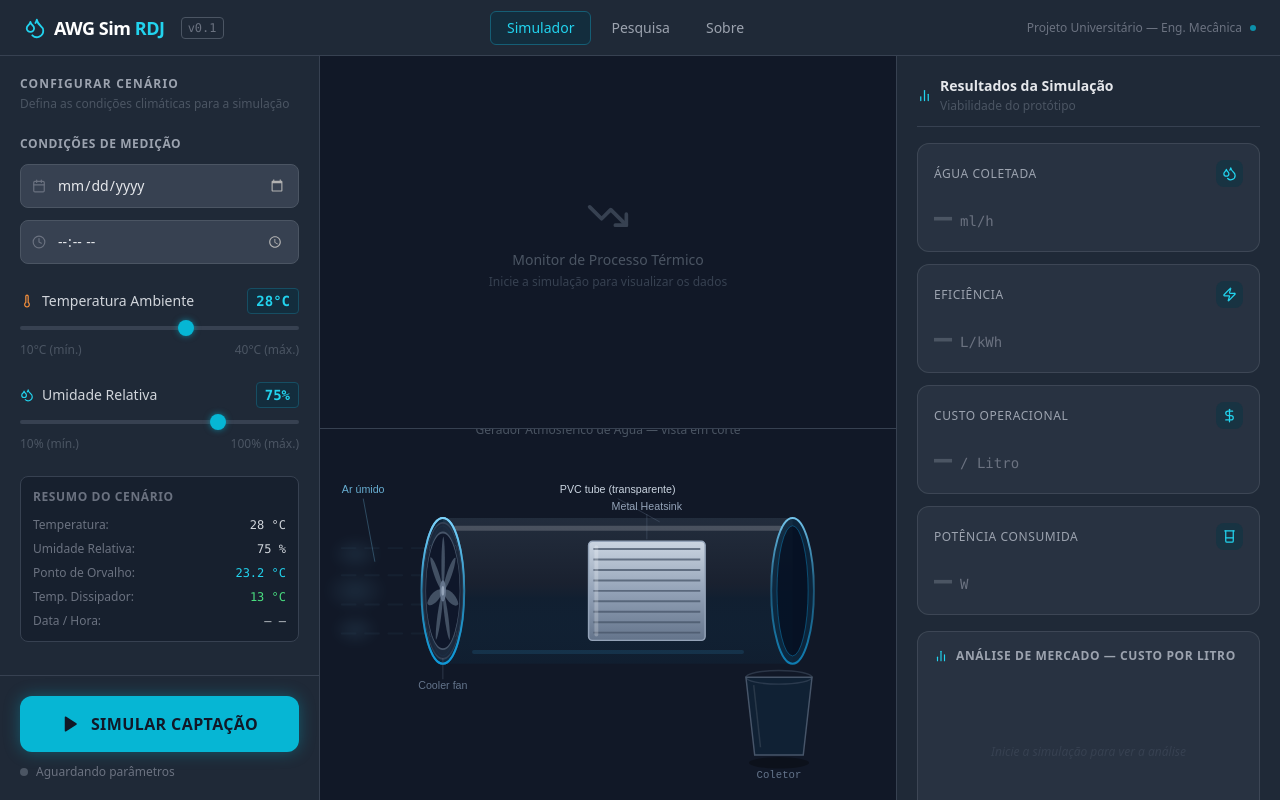
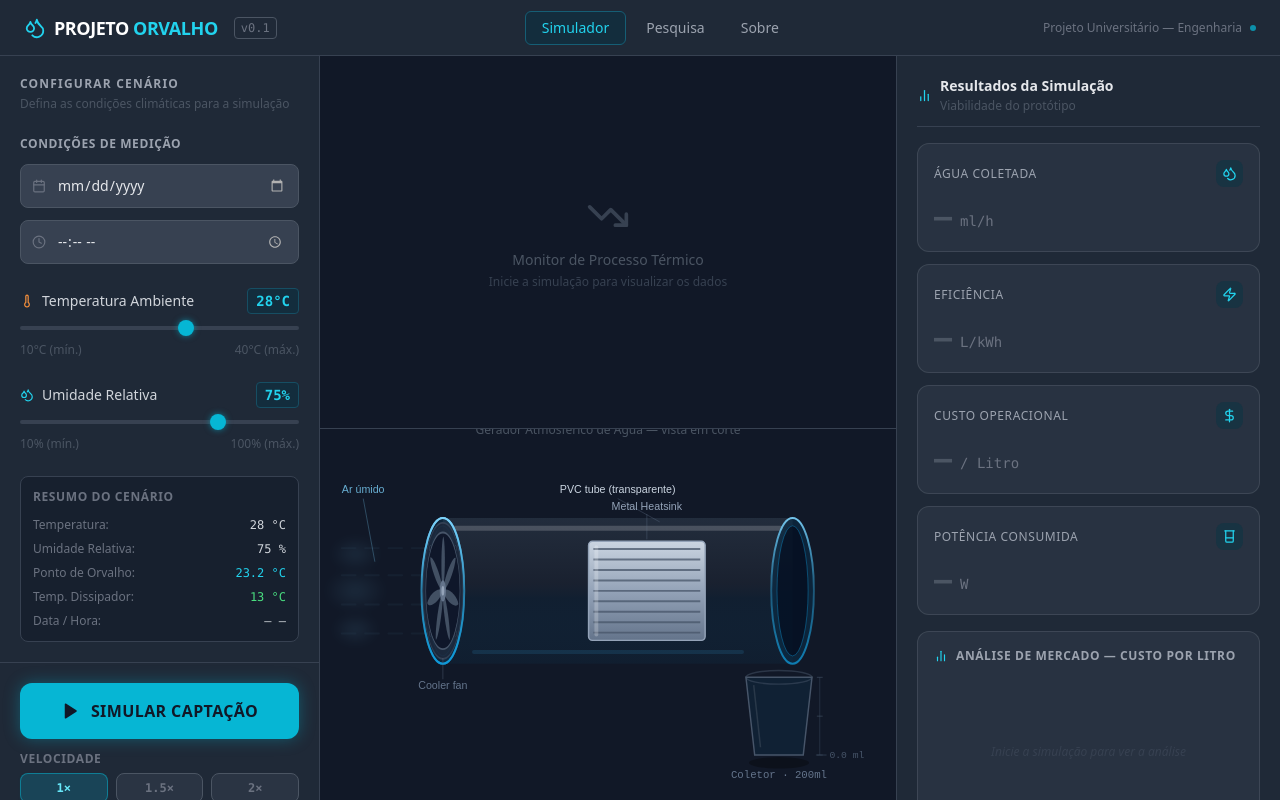
Before and after one commit to RenanCorreaSilva/ProjetoOrvalho, a React (Vite) app: page / in a window 1280 px wide. Built offline with nearby package versions, Linux system fonts and the light colour scheme.

Commit message:
10.06.2026 ajustes na quantidade do copo e ajuste por tempo

```diff
--- a/src/App.jsx
+++ b/src/App.jsx
@@ -1,4 +1,4 @@
-import { useState, useMemo } from 'react'
+import { useState, useMemo, useEffect, useRef } from 'react'
 import Header from './components/Header'
 import ControlPanel from './components/ControlPanel'
 import ThermalChart from './components/ThermalChart'
@@ -7,27 +7,51 @@ import KPIPanel from './components/KPIPanel'
 import { calculateSimulation } from './lib/psychrometrics'
 
 export default function App() {
-  // --- Estado principal da simulação ---
   const [isSimulating, setIsSimulating] = useState(false)
-
-  // --- Parâmetros climáticos configurados pelo usuário ---
   const [temperature, setTemperature] = useState(28)
   const [humidity, setHumidity] = useState(75)
   const [date, setDate] = useState('')
   const [time, setTime] = useState('')
+  const [speed, setSpeed] = useState(1)
+  const [elapsedMs, setElapsedMs] = useState(0)
+  const [totalMl, setTotalMl] = useState(0)
 
-  // --- Núcleo de simulação ---
-  // Recalcula sempre que T ou RH mudarem. O botão controla apenas a EXIBIÇÃO
-  // dos resultados (gráfico "AO VIVO" + KPIs), então mover os sliders durante a
-  // simulação atualiza tudo em tempo real.
+  const timerRef = useRef(null)
+  const speedRef = useRef(speed)
+  const simResultRef = useRef(null)
+
   const simResult = useMemo(
     () => calculateSimulation(temperature, humidity),
     [temperature, humidity]
   )
 
-  const handleToggleSimulation = () => {
-    setIsSimulating(prev => !prev)
-  }
+  // Mantém refs sincronizados para o intervalo ler os valores mais recentes
+  // sem precisar reiniciar o timer quando speed ou simResult mudam.
+  useEffect(() => { speedRef.current = speed }, [speed])
+  useEffect(() => { simResultRef.current = simResult }, [simResult])
+
+  useEffect(() => {
+    if (isSimulating) {
+      setElapsedMs(0)
+      setTotalMl(0)
+      const TICK = 100
+      timerRef.current = setInterval(() => {
+        setElapsedMs(prev => prev + TICK)
+        const sr = simResultRef.current
+        if (sr?.hasCondensation) {
+          // Acumula ml usando a velocidade atual — correto mesmo com mudanças de speed
+          setTotalMl(prev => prev + (sr.waterYield_ml_h / 3600) * (TICK / 1000) * speedRef.current)
+        }
+      }, TICK)
+    } else {
+      clearInterval(timerRef.current)
+      // elapsedMs e totalMl NÃO são resetados aqui: ficam congelados para o
+      // usuário ver o resultado final após parar.
+    }
+    return () => clearInterval(timerRef.current)
+  }, [isSimulating])
+
+  const handleToggleSimulation = () => setIsSimulating(prev => !prev)
 
   return (
     <div className="h-screen w-screen bg-gray-900 text-gray-100 flex flex-col overflow-hidden">
@@ -36,22 +60,20 @@ export default function App() {
       <main className="flex flex-1 overflow-hidden">
         {/* Painel Esquerdo — Controles */}
         <ControlPanel
-          temperature={temperature}
-          setTemperature={setTemperature}
-          humidity={humidity}
-          setHumidity={setHumidity}
-          date={date}
-          setDate={setDate}
-          time={time}
-          setTime={setTime}
+          temperature={temperature} setTemperature={setTemperature}
+          humidity={humidity} setHumidity={setHumidity}
+          date={date} setDate={setDate}
+          time={time} setTime={setTime}
           isSimulating={isSimulating}
           onToggleSimulation={handleToggleSimulation}
           simResult={simResult}
+          speed={speed} setSpeed={setSpeed}
+          elapsedMs={elapsedMs}
+          totalMl={totalMl}
         />
 
         {/* Centro — Gráfico Térmico + Animação do Protótipo */}
         <div className="flex-1 flex flex-col min-w-0 overflow-hidden">
-          {/* Metade superior: gráfico de temperatura */}
           <div className="flex-1 min-h-0 border-b border-gray-700 p-4">
             <ThermalChart
               isSimulating={isSimulating}
@@ -60,14 +82,13 @@ export default function App() {
               simResult={simResult}
             />
           </div>
-
-          {/* Metade inferior: animação visual do protótipo */}
           <div className="flex-1 min-h-0 p-4 flex flex-col items-center justify-center overflow-hidden">
             <PrototypeAnimation
               isSimulating={isSimulating}
               temperature={temperature}
               humidity={humidity}
               simResult={simResult}
+              totalMl={totalMl}
             />
           </div>
         </div>
--- a/src/components/ControlPanel.jsx
+++ b/src/components/ControlPanel.jsx
@@ -8,8 +8,25 @@ export default function ControlPanel({
   isSimulating,
   onToggleSimulation,
   simResult,
+  speed,
+  setSpeed,
+  elapsedMs,
+  totalMl,
 }) {
   const r = simResult || {}
+
+  // Tempo simulado (cresce mais rápido que o real quando speed > 1)
+  const simulatedSec = Math.floor((elapsedMs / 1000) * speed)
+  const simMM = String(Math.floor(simulatedSec / 60)).padStart(2, '0')
+  const simSS = String(simulatedSec % 60).padStart(2, '0')
+  const simTimeStr = `${simMM}:${simSS}`
+
+  // Tempo real (para exibir quando speed > 1)
+  const realSec = Math.floor(elapsedMs / 1000)
+  const realMM = String(Math.floor(realSec / 60)).padStart(2, '0')
+  const realSS = String(realSec % 60).padStart(2, '0')
+  const realTimeStr = `${realMM}:${realSS}`
+
   return (
     <aside className="w-72 xl:w-80 shrink-0 bg-gray-800 border-r border-gray-700 flex flex-col overflow-y-auto">
       <div className="p-5 flex flex-col gap-6 flex-1">
@@ -74,7 +91,6 @@ export default function ControlPanel({
             className="w-full"
           />
 
-          {/* T (°C) alimenta getDewPoint / getAbsoluteHumidity em lib/psychrometrics.js */}
           <div className="flex justify-between text-xs text-gray-600">
             <span>10°C (mín.)</span>
             <span>40°C (máx.)</span>
@@ -102,7 +118,6 @@ export default function ControlPanel({
             className="w-full"
           />
 
-          {/* RH (%) é o segundo parâmetro de Magnus-Tetens: γ = ln(RH/100) + (17.67·T)/(T+243.5) */}
           <div className="flex justify-between text-xs text-gray-600">
             <span>10% (mín.)</span>
             <span>100% (máx.)</span>
@@ -144,7 +159,7 @@ export default function ControlPanel({
 
       </div>
 
-      {/* --- Botão principal + status --- */}
+      {/* --- Botão principal + controles --- */}
       <div className="p-5 border-t border-gray-700 flex flex-col gap-3">
         <button
           onClick={onToggleSimulation}
@@ -161,6 +176,67 @@ export default function ControlPanel({
           }
         </button>
 
+        {/* --- Velocidade de simulação --- */}
+        <div className="flex flex-col gap-1.5">
+          <span className="text-xs font-semibold text-gray-500 uppercase tracking-wider">
+            Velocidade
+          </span>
+          <div className="flex gap-2">
+            {[1, 1.5, 2].map(s => (
+              <button
+                key={s}
+                onClick={() => setSpeed(s)}
+                className={`flex-1 py-1.5 rounded-lg text-xs font-bold font-mono transition-all cursor-pointer
+                  ${speed === s
+                    ? 'bg-cyan-500/20 text-cyan-300 border border-cyan-500/50 shadow-sm shadow-cyan-900/30'
+                    : 'bg-gray-700/50 text-gray-500 border border-gray-600 hover:border-gray-500 hover:text-gray-400'
+                  }`}
+              >
+                {s}×
+              </button>
+            ))}
+          </div>
+        </div>
+
+        {/* --- Cronômetro --- */}
+        {elapsedMs > 0 && (
+          <div className="bg-gray-900/60 border border-cyan-900/40 rounded-lg p-3 flex flex-col gap-2">
+            <p className="text-xs font-semibold text-gray-500 uppercase tracking-wider">
+              {isSimulating ? 'Cronômetro' : 'Último resultado'}
+            </p>
+
+            <div className="flex justify-between items-center">
+              <span className="text-xs text-gray-500 flex items-center gap-1.5">
+                <Clock size={11} />
+                Tempo simulado
+              </span>
+              <span className="font-mono text-sm text-cyan-300 tabular-nums">
+                {simTimeStr}
+              </span>
+            </div>
+
+            <div className="flex justify-between items-center">
+              <span className="text-xs text-gray-500 flex items-center gap-1.5">
+                <Droplets size={11} />
+                Água gerada
+              </span>
+              <span className={`font-mono text-sm tabular-nums ${totalMl > 0.001 ? 'text-cyan-400' : 'text-gray-500'}`}>
+                {totalMl.toFixed(2)} ml
+              </span>
+            </div>
+
+            {/* Tempo real — só relevante quando speed > 1 */}
+            {speed > 1 && (
+              <div className="flex justify-between items-center pt-1.5 border-t border-gray-700/50">
+                <span className="text-xs text-gray-600">Tempo real</span>
+                <span className="font-mono text-xs text-gray-500 tabular-nums">
+                  {realTimeStr}
+                </span>
+              </div>
+            )}
+          </div>
+        )}
+
         {/* Indicador de status */}
         <div className="flex items-center gap-2 text-xs">
           <div className={`w-2 h-2 rounded-full shrink-0 ${isSimulating ? 'bg-green-400 animate-pulse' : 'bg-gray-600'}`} />
--- a/src/components/Header.jsx
+++ b/src/components/Header.jsx
@@ -12,8 +12,8 @@ export default function Header() {
       <div className="flex items-center gap-2">
         <Droplets size={22} className="text-cyan-400" />
         <span className="font-bold text-lg tracking-tight text-white">
-          AWG Sim{' '}
-          <span className="text-cyan-400">RDJ</span>
+          PROJETO{' '}
+          <span className="text-cyan-400">ORVALHO</span>
         </span>
         <span className="ml-2 text-xs text-gray-500 font-mono border border-gray-600 px-1.5 py-0.5 rounded">
           v0.1
@@ -39,7 +39,7 @@ export default function Header() {
 
       {/* Badge do projeto */}
       <div className="flex items-center gap-2 text-xs text-gray-500">
-        <span className="hidden md:block">Projeto Universitário — Eng. Mecânica</span>
+        <span className="hidden md:block">Projeto Universitário — Engenharia</span>
         <div className="w-1.5 h-1.5 rounded-full bg-cyan-500 animate-pulse" />
       </div>
     </header>
--- a/src/components/PrototypeAnimation.jsx
+++ b/src/components/PrototypeAnimation.jsx
@@ -1,4 +1,4 @@
-import { useEffect, useState, useRef } from 'react'
+import { useState } from 'react'
 
 // ============================================================================
 //  VISTA EM CORTE 2D LATERAL (HORIZONTAL) — estilo planta esquemática
@@ -11,6 +11,7 @@ export default function PrototypeAnimation({
   humidity = 75,
   simResult,
   showDevToggle = false, // botão temporário "Toggle Simulation" para testes isolados
+  totalMl = null,        // ml acumulados vindos do cronômetro do App
 }) {
   const r = simResult || {}
   // Vazão real calculada (ml/h); fallback para 115 quando rodando isolado sem dados.
@@ -20,43 +21,12 @@ export default function PrototypeAnimation({
   const [internalSim, setInternalSim] = useState(false)
   const isSimulating = isSimulatingProp ?? internalSim
 
-  // Nível de água no copo (0 a 1)
-  const [waterLevel, setWaterLevel] = useState(0)
-  const waterRef = useRef(0)
-  const fillRef = useRef(null)
-  const drainRef = useRef(null)
-
-  // O copo só enche quando HÁ condensação de fato. Simulando sem atingir o
-  // ponto de orvalho (ou parado) → o copo drena e fica vazio.
-  // Quando rodando isolado (showDevToggle, sem simResult), assume que há água.
   const collecting =
     isSimulating && (simResult ? r.hasCondensation : true)
 
-  useEffect(() => {
-    clearInterval(fillRef.current)
-    clearInterval(drainRef.current)
-
-    if (collecting) {
-      // Sobe o nível gradualmente até ~88%
-      fillRef.current = setInterval(() => {
-        waterRef.current = Math.min(0.88, waterRef.current + 0.012)
-        setWaterLevel(waterRef.current)
-        if (waterRef.current >= 0.88) clearInterval(fillRef.current)
-      }, 120)
-    } else {
-      // Esvazia suavemente (parado ou sem condensação)
-      drainRef.current = setInterval(() => {
-        waterRef.current = Math.max(0, waterRef.current - 0.02)
-        setWaterLevel(waterRef.current)
-        if (waterRef.current <= 0) clearInterval(drainRef.current)
-      }, 50)
-    }
-
-    return () => {
-      clearInterval(fillRef.current)
-      clearInterval(drainRef.current)
-    }
-  }, [collecting])
+  // Nível do copo (0–1) derivado do totalMl acumulado.
+  // Copo de 200ml: 1ml captado = 0.5% visível, 200ml = 100% cheio.
+  const waterLevel = Math.min((totalMl ?? 0) / 200, 1.0)
 
   // ---------------------------------------------------------------------------
   // GEOMETRIA — viewBox horizontal
@@ -572,12 +542,52 @@ export default function PrototypeAnimation({
           stroke="white" strokeWidth="1.5" opacity="0.10"
         />
 
-        {/* Label + volume */}
+        {/* Label do copo */}
         <text x={CUP_CX} y={CUP_Y + CUP_H + 24} textAnchor="middle"
           fill={isSimulating ? '#22d3ee' : '#64748b'}
           fontSize="11" fontFamily="monospace">
-          {isSimulating ? `≈ ${Math.round(waterLevel * yieldMlH)} ml` : 'Coletor'}
+          Coletor · 200ml
         </text>
+
+        {/* Indicador de volume lateral — régua à direita do copo */}
+        <g>
+          {/* Linha vertical da régua */}
+          <line
+            x1={CUP_X + CUP_TOP_W + 8} y1={CUP_Y}
+            x2={CUP_X + CUP_TOP_W + 8} y2={CUP_Y + CUP_H}
+            stroke="#334155" strokeWidth="1" opacity="0.6"
+          />
+          {/* Marcas de graduação (0%, 50%, 100%) */}
+          {[0, 0.5, 1].map((frac, i) => (
+            <line key={i}
+              x1={CUP_X + CUP_TOP_W + 5} y1={CUP_Y + CUP_H * frac}
+              x2={CUP_X + CUP_TOP_W + 11} y2={CUP_Y + CUP_H * frac}
+              stroke="#475569" strokeWidth="1" opacity="0.6"
+            />
+          ))}
+          {/* Marcador no nível atual */}
+          <line
+            x1={CUP_X + CUP_TOP_W + 4}
+            y1={CUP_Y + CUP_H * (1 - waterLevel)}
+            x2={CUP_X + CUP_TOP_W + 15}
+            y2={CUP_Y + CUP_H * (1 - waterLevel)}
+            stroke={waterLevel > 0.02 ? '#22d3ee' : '#334155'}
+            strokeWidth="2"
+            opacity={waterLevel > 0.02 ? 0.9 : 0.4}
+          />
+          {/* Volume em ml — usa o total acumulado do cronômetro quando disponível */}
+          <text
+            x={CUP_X + CUP_TOP_W + 18}
+            y={CUP_Y + CUP_H * (1 - waterLevel)}
+            fill={waterLevel > 0.02 ? '#67e8f9' : '#475569'}
+            fontSize="10" fontFamily="monospace"
+            dominantBaseline="middle"
+          >
+            {totalMl !== null
+              ? `${totalMl.toFixed(1)} ml`
+              : `${Math.round(waterLevel * yieldMlH)} ml`}
+          </text>
+        </g>
 
         {/* ============================================================
             KEYFRAMES INLINE
```
